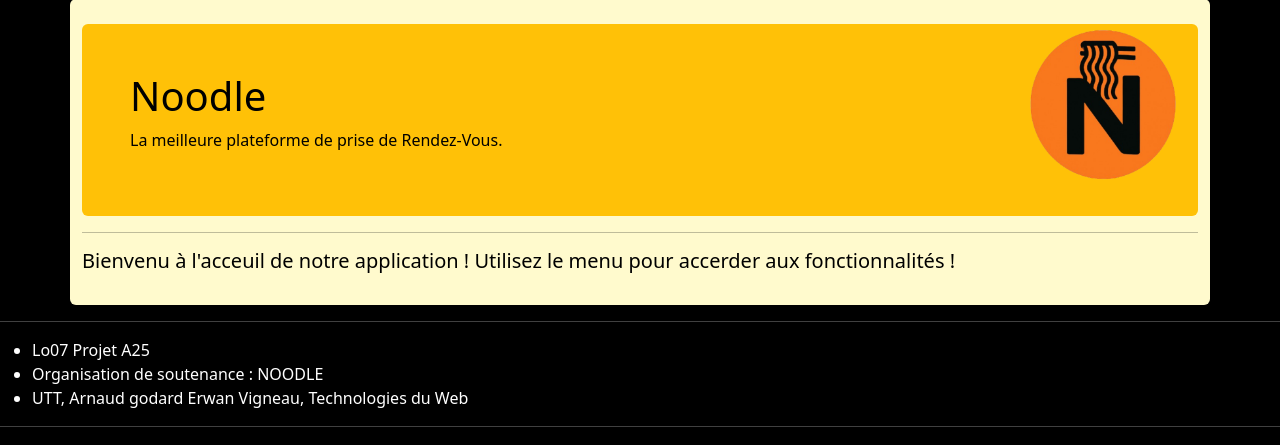
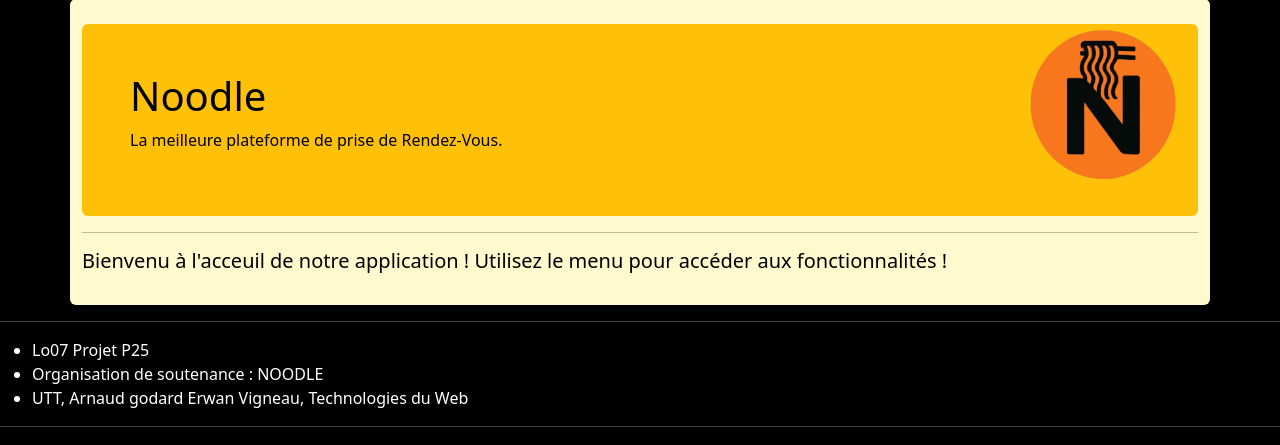
Before and after one commit to Dradog05/projetwolla, a PHP site: page /app/router/router.php in a window 1280 px wide. Shown: the part 81-526 px from the top of the page. Run offline with PHP 8.4, Linux system fonts and the light colour scheme; the visitor is signed in with stand-in values (Sample User, id 1); data that the repository does not hold is empty.

Commit message:
correction petite erreur

```diff
--- a/app/view/Acceuil.php
+++ b/app/view/Acceuil.php
@@ -6,7 +6,7 @@
     include 'fragment/fragmentProjetMenu.php';
 
     include 'fragment/fragmentProjetJumbotron.html';
-    echo"<hr><h5>Bienvenu à l'acceuil de notre application ! Utilisez le menu pour accerder aux fonctionnalités !</h5><br>";
+    echo"<hr><h5>Bienvenu à l'acceuil de notre application ! Utilisez le menu pour accéder aux fonctionnalités !</h5><br>";
     ?>
 
   </div>
--- a/app/view/fragment/fragmentProjetFooter.html
+++ b/app/view/fragment/fragmentProjetFooter.html
@@ -3,7 +3,7 @@
 <p/>
 <hr/>
 <ul>
-  <li>Lo07 Projet A25 </li>
+  <li>Lo07 Projet P25 </li>
   <li>Organisation de soutenance : NOODLE</li>
   <li>UTT, Arnaud godard Erwan Vigneau, Technologies du Web </li>
 </ul>
```
Also changed, not shown: app/controller/ControllerInovation.php (line endings or trailing spaces), app/view/inovation/fonctionMVC.php (line endings or trailing spaces).
